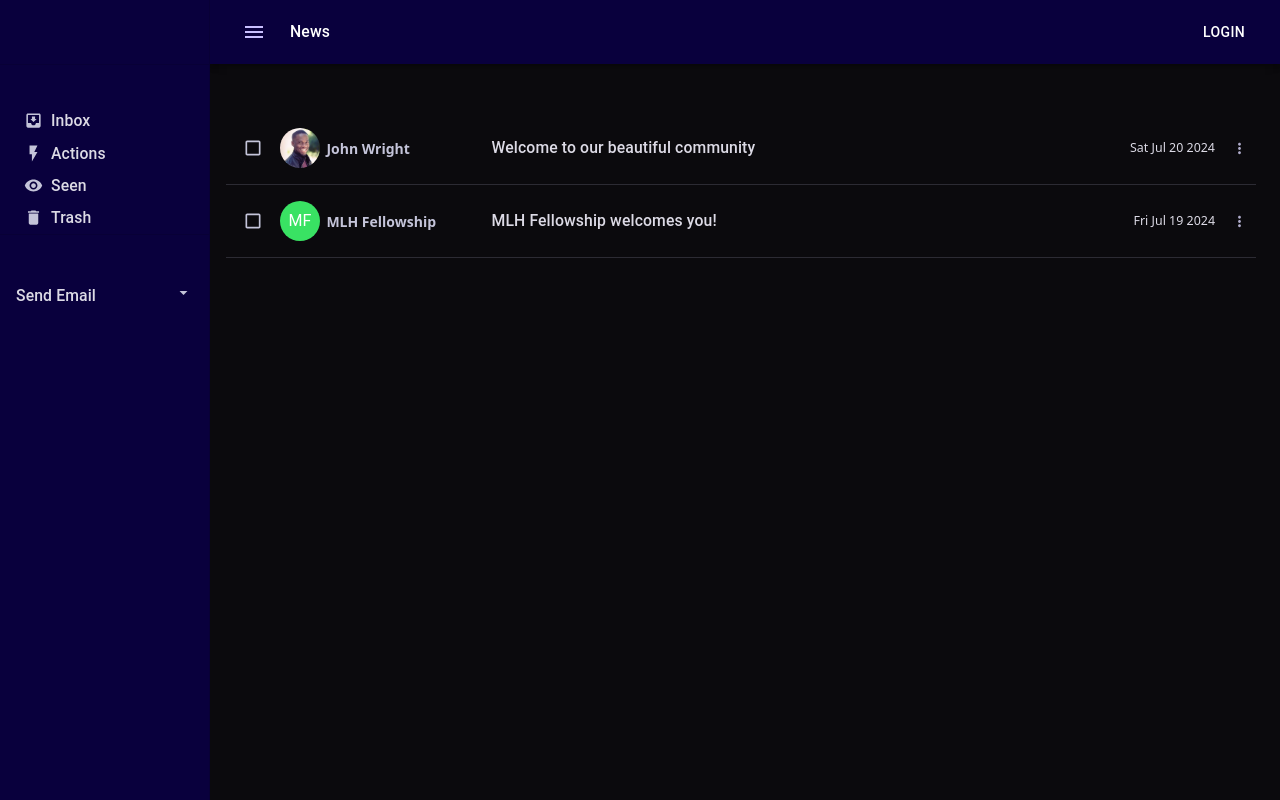
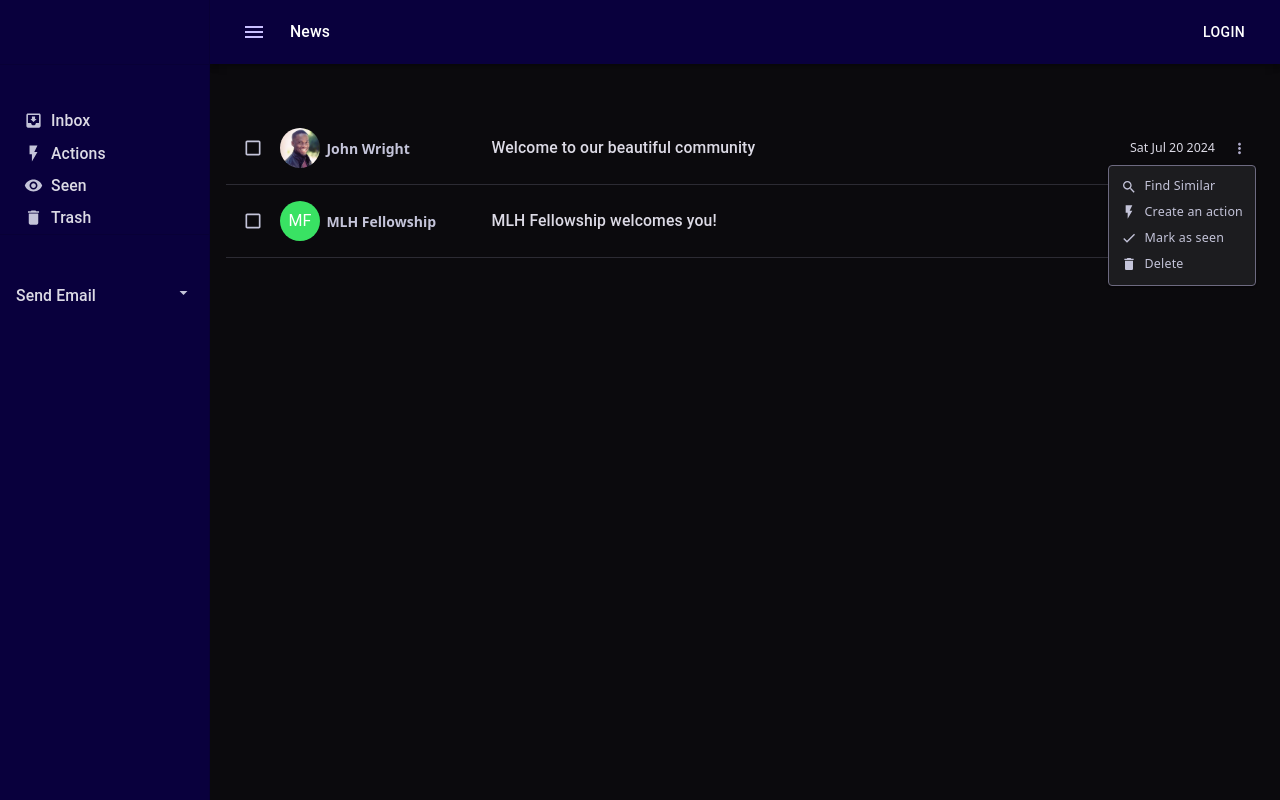
Before and after one commit to krshishir1/SaaS-Components, a React (Vite) app: page / in a window 1280 px wide. Both pictures are taken after a click on the button 1239 px from the left and 148 px from the top of the page. Built offline with nearby package versions, Linux system fonts and the light colour scheme.

Commit message:
feature: added and styled dropdown details properly

```diff
--- a/src/components/EmailPreviewDisplay.tsx
+++ b/src/components/EmailPreviewDisplay.tsx
@@ -1,3 +1,5 @@
+import { useState } from "react";
+
 import {
   Grid,
   Typography,
@@ -10,14 +12,31 @@ import {
 
 import { ImageProfileAvatar, TextProfileAvatar } from "./UI/ProfileAvatar";
 import { extractFirstLetter } from "../utils";
+import EmailPreviewDropdown from "./EmailPreviewDropdown";
 
 import MoreVertIcon from "@mui/icons-material/MoreVert";
 
 import { EmailPreviewProps } from "../types/ComponentProps";
 
 const EmailPreviewDisplay = (props: EmailPreviewProps) => {
+  const [dropdownOpen, setDropdown] = useState(false);
+  const [anchorPopperEl, setAnchorPopperEl] =
+    useState<HTMLButtonElement | null>(null);
+
+  const handleDropdown = (event: any) => {
+    console.log("manage dropdown", event.currentTarget);
+    setAnchorPopperEl(event.currentTarget);
+    setDropdown(!dropdownOpen);
+  };
+
+  const handleClickaway = (event: any) => {
+    setAnchorPopperEl(null)
+    setDropdown(false)
+  }
+
   return (
     <>
+      <EmailPreviewDropdown open={dropdownOpen} anchorEl={anchorPopperEl} handleClickaway={handleClickaway} />
       <Grid
         container
         spacing={1}
@@ -33,8 +52,8 @@ const EmailPreviewDisplay = (props: EmailPreviewProps) => {
           cursor: "pointer",
           "&:hover": {
             bgcolor: "neutral.darker",
-            borderRadius: 2
-          }
+            borderRadius: 2,
+          },
         }}
       >
         <Grid item sm={3}>
@@ -81,9 +100,7 @@ const EmailPreviewDisplay = (props: EmailPreviewProps) => {
             flexGrow: 1,
           }}
         >
-          <Typography variant="h6">
-            {props.subject}
-          </Typography>
+          <Typography variant="h6">{props.subject}</Typography>
         </Grid>
         <Grid sm={3} item>
           <Stack
@@ -95,8 +112,10 @@ const EmailPreviewDisplay = (props: EmailPreviewProps) => {
               justifyContent: "right",
             }}
           >
-            <Typography variant="small">{props.dateReceived.toDateString()}</Typography>
-            <IconButton>
+            <Typography variant="small">
+              {props.dateReceived.toDateString()}
+            </Typography>
+            <IconButton onClick={handleDropdown}>
               <MoreVertIcon sx={{ color: "neutral.light", fontSize: 17 }} />
             </IconButton>
           </Stack>
--- /dev/null
+++ b/src/components/EmailPreviewDropdown.tsx
@@ -0,0 +1,78 @@
+import {
+  Popper,
+  Fade,
+  Paper,
+  Typography,
+  ClickAwayListener,
+  Stack,
+} from "@mui/material";
+
+import { DropdownBtn } from "./UI/Lists";
+
+import SearchIcon from "@mui/icons-material/Search";
+import DoneIcon from "@mui/icons-material/Done";
+import DeleteIcon from "@mui/icons-material/Delete";
+import FlashOnIcon from "@mui/icons-material/FlashOn";
+
+const classes = {
+  smicon: { color: "neutral.lighter", fontSize: "16px" },
+};
+
+interface EmailPreviewDropdown {
+  open: boolean;
+  anchorEl: HTMLButtonElement | null;
+  handleClickaway: (e: any) => void;
+}
+
+const EmailPreviewDropdown = (props: EmailPreviewDropdown) => {
+  return (
+    // <ClickAwayListener onClickAway={props.handleClickaway}>
+    <Popper
+      sx={{ zIndex: 5 }}
+      open={props.open}
+      anchorEl={props.anchorEl}
+      placement={"bottom-end"}
+      transition
+    >
+      {({ TransitionProps }) => (
+        <Fade {...TransitionProps} timeout={350}>
+          <Paper
+            sx={{
+              py: 1,
+              px: 0.5,
+              bgcolor: "neutral.darker",
+              color: "neutral.lighter",
+              border: "1px solid white",
+              borderColor: "neutral.mild",
+            }}
+          >
+            <Stack spacing={0.1} direction={"column"}>
+              <DropdownBtn
+                content="Find Similar"
+                icon={<SearchIcon sx={classes.smicon} />}
+              />
+
+              <DropdownBtn
+                content="Create an action"
+                icon={<FlashOnIcon sx={classes.smicon} />}
+              />
+
+              <DropdownBtn
+                content="Mark as seen"
+                icon={<DoneIcon sx={classes.smicon} />}
+              />
+
+              <DropdownBtn
+                content="Delete"
+                icon={<DeleteIcon sx={classes.smicon} />}
+              />
+            </Stack>
+          </Paper>
+        </Fade>
+      )}
+    </Popper>
+    // </ClickAwayListener>
+  );
+};
+
+export default EmailPreviewDropdown;
--- a/src/components/UI/Lists.tsx
+++ b/src/components/UI/Lists.tsx
@@ -4,6 +4,8 @@ interface SidebarBtnProps {
   content: String;
   icon: React.ReactNode;
 }
+
+type DropdownBtnProps = SidebarBtnProps
 
 export const SidebarBtn = (props: SidebarBtnProps) => {
   return (
@@ -33,6 +35,34 @@ export const SidebarBtn = (props: SidebarBtnProps) => {
   );
 };
 
+export const DropdownBtn = (props: DropdownBtnProps) => {
+  return (
+    <Stack
+      direction="row"
+      spacing={1}
+      sx={{
+        alignItems: "center",
+        width: "100%",
+        py: 0.4,
+        px: 1,
+        cursor: "pointer",
+        // borderRadius: 1,
+        "&:hover": {
+          bgcolor: "neutral.dark",
+          borderRadius: 1,
+        },
+      }}
+    >
+      {/* <ListItemIcon> */}
+      {props.icon}
+      {/* </ListItemIcon> */}
+      {/* <ListItemText> */}
+      <Typography variant="small" sx={{letterSpacing: 0.2}}>{props.content}</Typography>
+      {/* </ListItemText> */}
+    </Stack>
+  );
+};
+
 export const MenuItemBtn = () => {
     return (
         <MenuItem>
--- a/src/utils.ts
+++ b/src/utils.ts
@@ -4,7 +4,5 @@ export function extractFirstLetter(str: string) {
 
   if (matches === null) return;
 
-  console.log(matches)
-
   return matches.map((word) => word[0].toUpperCase()).join("");
 }
```
